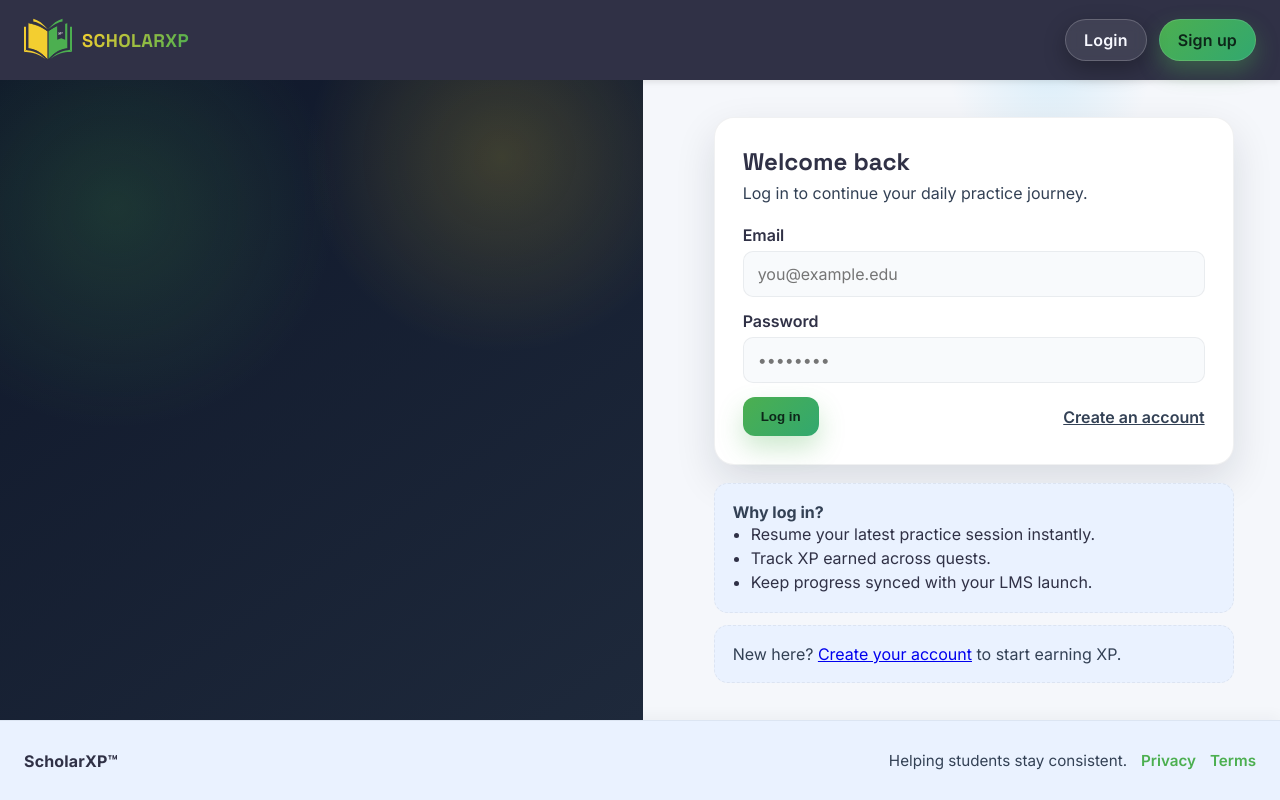
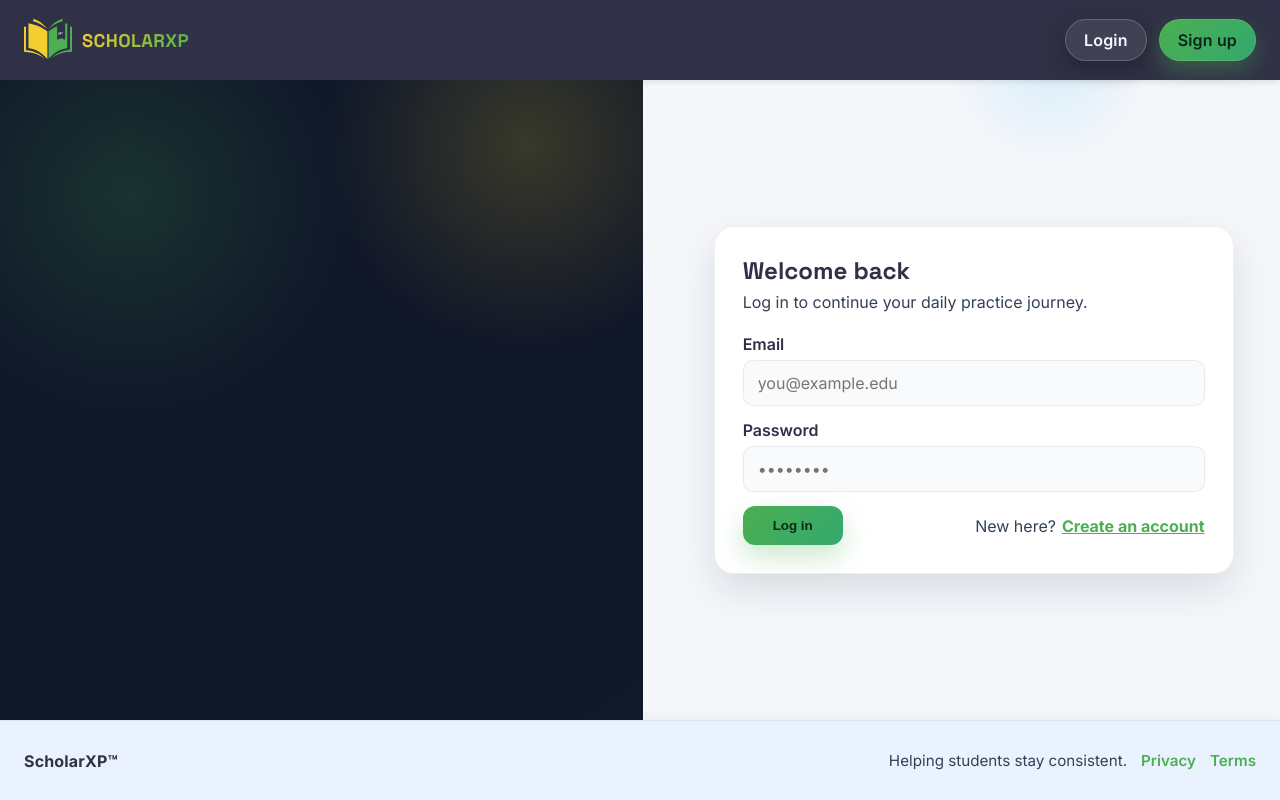
Before and after one commit to JoseSilva1997/scholarxp, a React app in the folder apps/frontend/: page /login in a window 1280 px wide. Built offline with nearby package versions, Linux system fonts and the light colour scheme; the HTML template or start-up script is replaced by a standard one.

Commit message:
updated styling of login and register pages

```diff
--- a/apps/frontend/src/routes/Login.module.css
+++ b/apps/frontend/src/routes/Login.module.css
@@ -17,9 +17,9 @@
   position: relative;
   overflow: hidden;
   border-radius: 0;
-  background: radial-gradient(circle at 18% 20%, rgba(76, 175, 80, 0.18), transparent 30%),
-    radial-gradient(circle at 78% 12%, rgba(243, 206, 48, 0.18), transparent 26%),
-    linear-gradient(145deg, #0f172a, #1e293b);
+  background: radial-gradient(circle at 20% 18%, rgba(76, 175, 80, 0.18), transparent 30%),
+    radial-gradient(circle at 82% 10%, rgba(243, 206, 48, 0.18), transparent 26%),
+    linear-gradient(145deg, #0f172a, #111827);
   border: none;
   box-shadow: none;
   padding: 0;
@@ -85,10 +85,23 @@
   flex-wrap: wrap;
 }
 
+.inlineHelper {
+  display: inline-flex;
+  gap: 6px;
+  align-items: center;
+  color: var(--color-muted);
+}
+
+.helperLink {
+  color: var(--color-accent-primary);
+  font-weight: 700;
+}
+
 .primaryBtn {
   border: none;
   background: var(--btn-primary-gradient);
   color: #0d2619;
+  min-width: 100px;
   padding: 12px 18px;
   font-weight: 700;
   border-radius: 12px;
--- a/apps/frontend/src/routes/Login.tsx
+++ b/apps/frontend/src/routes/Login.tsx
@@ -45,26 +45,15 @@ export default function Login() {
                 <button className={styles.primaryBtn} type="submit">
                   Log in
                 </button>
-                <Link className={styles.linkBtn} to="/register">
-                  Create an account
-                </Link>
+                <span className={styles.inlineHelper}>
+                  <span>New here? </span>
+                  <Link className={styles.helperLink} to="/register">
+                    Create an account
+                  </Link>
+                </span>
               </div>
             </form>
           </section>
-
-          <aside className={styles.helper}>
-            <div className={styles.helperCard}>
-              <strong>Why log in?</strong>
-              <ul className={styles.list}>
-                <li>Resume your latest practice session instantly.</li>
-                <li>Track XP earned across quests.</li>
-                <li>Keep progress synced with your LMS launch.</li>
-              </ul>
-            </div>
-            <div className={styles.helperCard}>
-              New here? <Link to="/register">Create your account</Link> to start earning XP.
-            </div>
-          </aside>
         </div>
       </div>
     </div>
--- a/apps/frontend/src/routes/Register.module.css
+++ b/apps/frontend/src/routes/Register.module.css
@@ -146,6 +146,19 @@
   margin: 0 auto;
 }
 
+
+.inlineHelper {
+  display: inline-flex;
+  gap: 6px;
+  align-items: center;
+  color: var(--color-muted);
+}
+
+.helperLink {
+  color: var(--color-accent-primary);
+  font-weight: 700;
+}
+
 @media (max-width: 640px) {
   .authShell {
     margin: 0;
--- a/apps/frontend/src/routes/Register.tsx
+++ b/apps/frontend/src/routes/Register.tsx
@@ -89,22 +89,17 @@ export default function Register() {
                 <button className={styles.primaryBtn} type="submit">
                   Create account
                 </button>
-                <Link className={styles.linkBtn} to="/login">
-                  Already have an account?
-                </Link>
+                <span className={styles.inlineHelper}>
+                  <span>Already have an account? </span>
+                  <Link className={styles.helperLink} to="/login">
+                    Log in
+                  </Link>
+                </span>
               </div>
             </form>
           </section>
 
           <aside className={styles.helper}>
-            <div className={styles.helperCard}>
-              <strong>What you get</strong>
-              <ul className={styles.list}>
-                <li>Personalized daily sets tuned to your course.</li>
-                <li>XP and quest progress that respects consistency.</li>
-                <li>Secure LTI launch that keeps your data safe.</li>
-              </ul>
-            </div>
             <div className={styles.helperCard}>
               Have an invite code? You can enter it after creating your account.
             </div>
```
